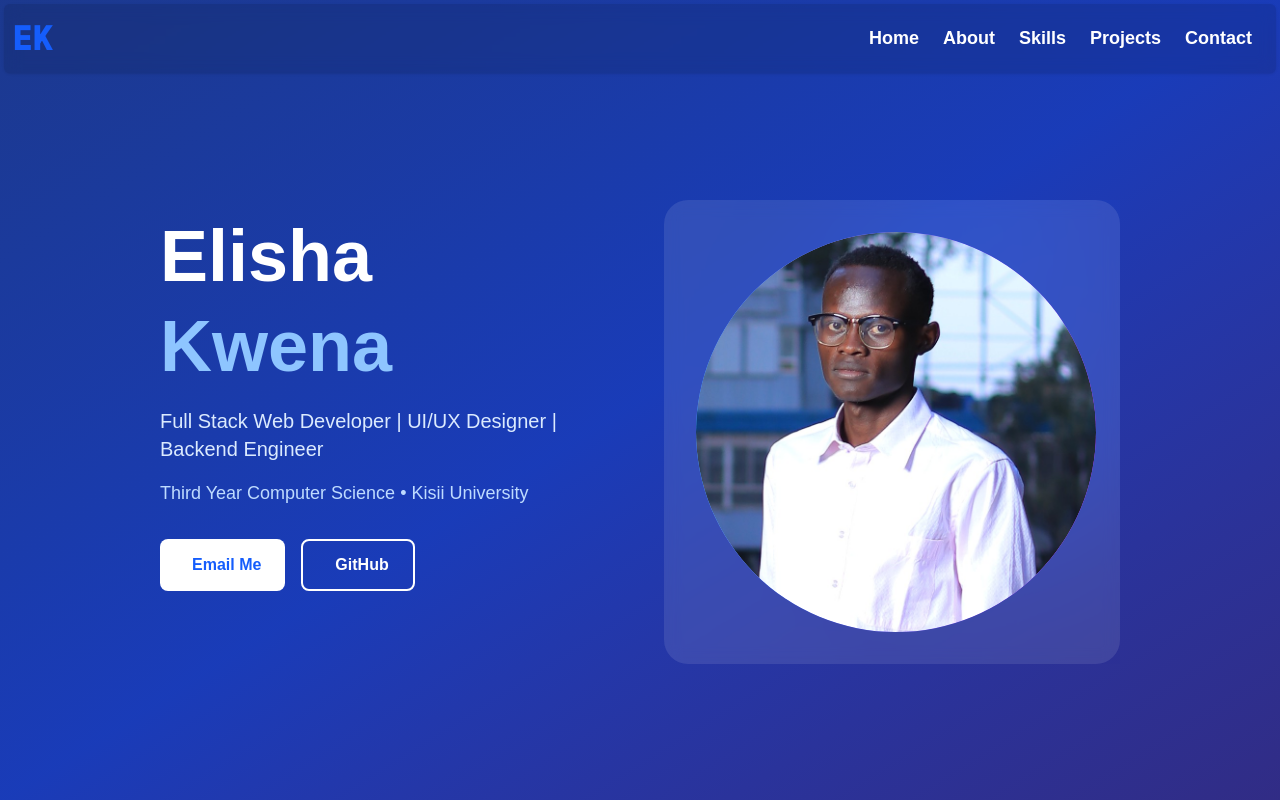
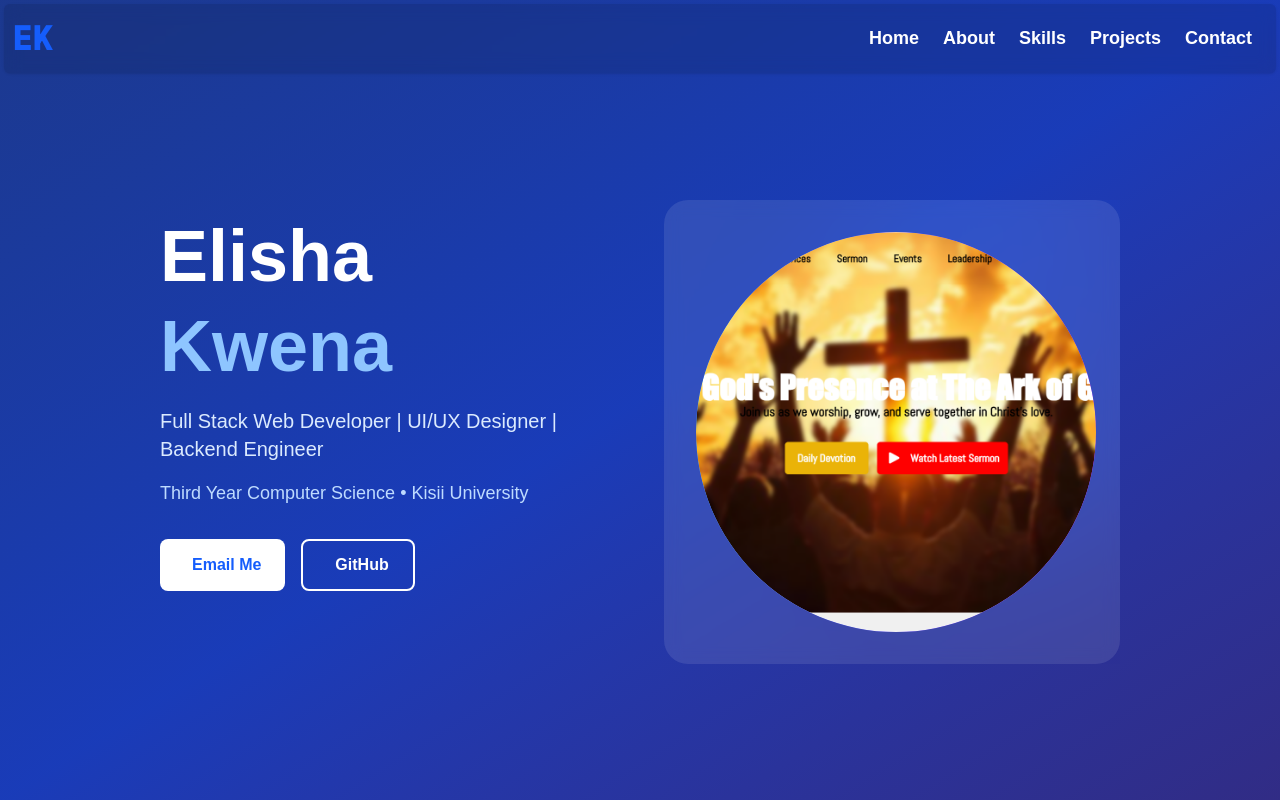
Before and after one commit to Elisha-Kwena/portfolio-me, a Next.js app in the folder portfolio/: page / in a window 1280 px wide. Shown: the top 800 px of the page. Built offline with nearby package versions, Linux system fonts and the light colour scheme; some icons are missing.

Commit message:
Update page.tsx

```diff
--- a/portfolio/src/app/page.tsx
+++ b/portfolio/src/app/page.tsx
@@ -51,7 +51,7 @@ export default function Home() {
               <div className="bg-white/10 backdrop-blur-sm rounded-3xl p-8">
                 <div className="md:w-[400px] h-[400px] bg-linear-to-r from-blue-400 to-purple-500 rounded-full flex items-center justify-center mx-auto relative overflow-hidden">
                   <Image
-                    src="/images/me.jpg"
+                    src="/images/ark.png"
                     alt="Elisha Kwena"
                     fill
                     className="object-cover object-top rounded-full"
```
